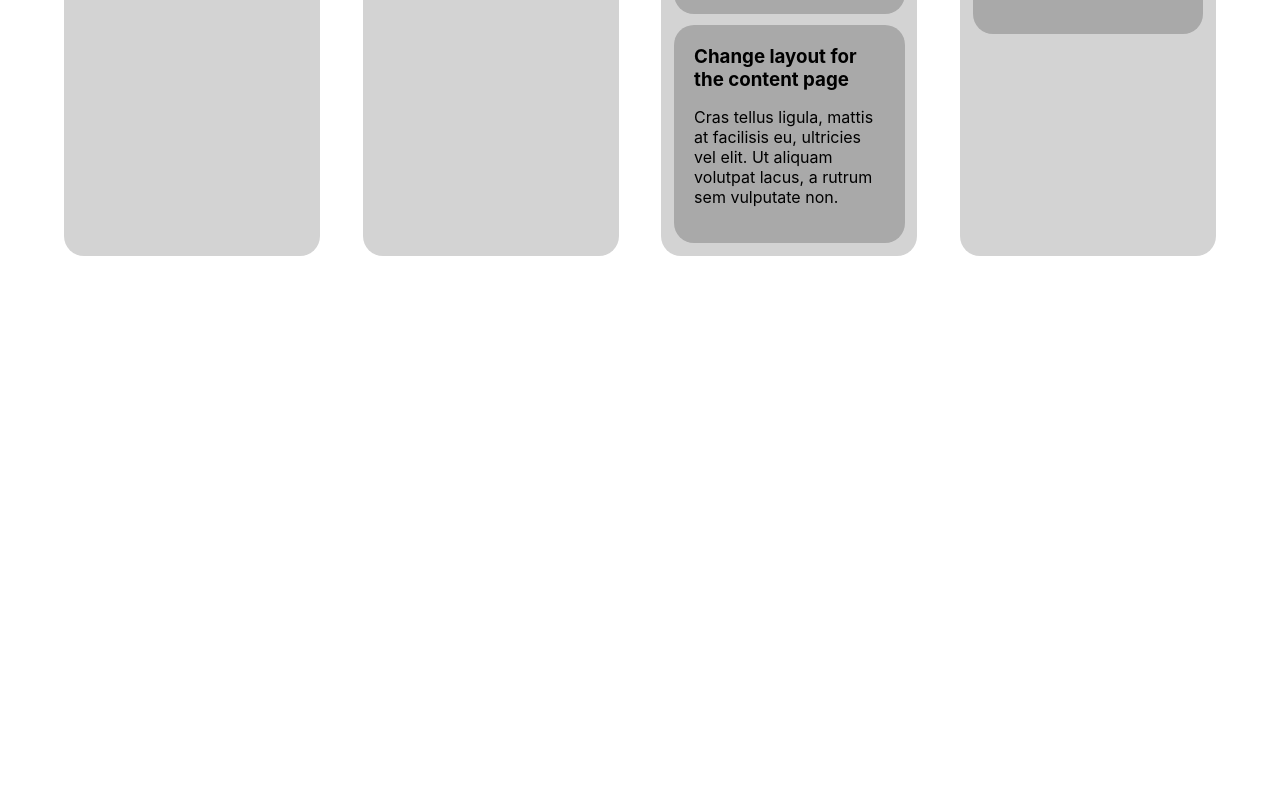
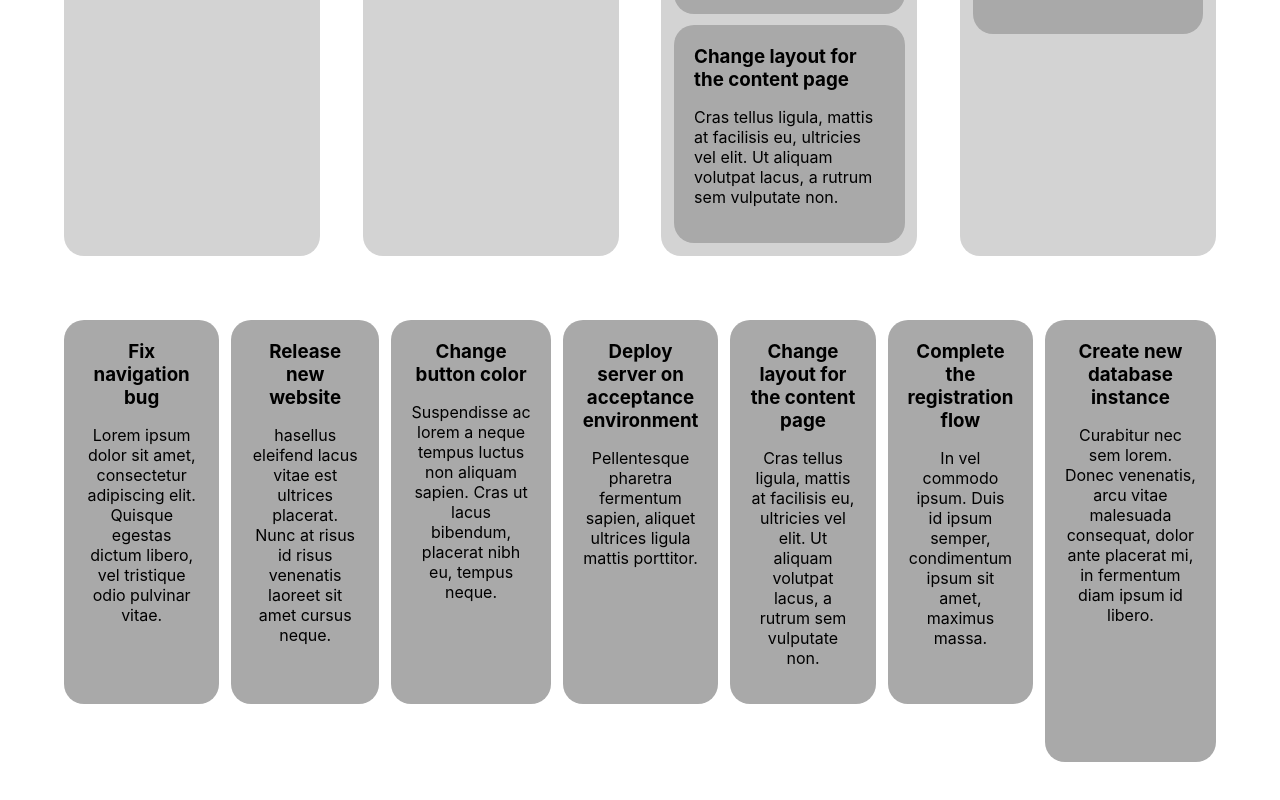
Before and after one commit to Tduncan14/reactprojectmanagement, a React (Create React App) app in the folder projectmanager/: page / in a window 1280 px wide. Shown: the part 724-1524 px from the top of the page. Before the commit the page ends 1044 px from the top, so only its background shows below. Built offline with nearby package versions, Linux system fonts and the light colour scheme.

Commit message:
keep moving forward

```diff
--- a/projectmanager/src/components/Ticket/Ticket.js
+++ b/projectmanager/src/components/Ticket/Ticket.js
@@ -10,6 +10,7 @@ const TicketWrapper = styled.div`
 
  &:not(:last-child){
      margin-bottom:5%;
+     margin-right:${props => !!props.marginRight ? '1%' : '0'};
  }
  `;
 
@@ -22,8 +23,8 @@ const TicketWrapper = styled.div`
   width:100%;`;
 
 
-  const Ticket = ({ticket}) =>(
-      <TicketWrapper>
+  const Ticket = ({ticket, marginRight}) =>(
+    <TicketWrapper  marginRight= {marginRight}>
           <Title>{ticket.title}</Title>
           <Body>{ticket.body}</Body>
       </TicketWrapper>
--- a/projectmanager/src/containers/App.js
+++ b/projectmanager/src/containers/App.js
@@ -2,6 +2,7 @@ import React,{Component} from 'react';
 import styled,{createGlobalStyle} from 'styled-components';
 import Board from './Board';
 import Header from '../components/Header/Header.js';
+import Tickets from '../containers/Ticket';
 
 
 const GlobalStyle = createGlobalStyle`
@@ -38,6 +39,7 @@ const AppWrapper = styled.div`
       <AppWrapper>
         <Header/>
         <Board lanes={lanes} dataSource ={'../assets/data.json'}/>
+        <Tickets dataSource ={'../assets/data.json'}/>
       </AppWrapper>
       </>
     )
--- a/projectmanager/src/containers/Board.js
+++ b/projectmanager/src/containers/Board.js
@@ -18,115 +18,118 @@ margin:5%;
 const  info = data;
 
 
-// class Board extends Component {
+class Board extends Component {
 
-//   constructor(){
-//       super()
+  constructor(props){
+      super(props)
 
-//     this.state={
-//         data:[],
-//         loading:true,
-//         error:''
-//     }
-//   }
+    this.state={
+        data:[],
+        loading:true,
+        error:'',
+        lanes:[]
+    }
+  }
 
 
-//   async componentDidMount(){
+  async componentDidMount(){
 
 
-//     try{
+    try{
 
-//         console.log(info,'info')
+         const lanes = this.props.lanes
+        console.log(info,'info')
 
-//         const tickets = await fetch('../assets/data.json')
+        const tickets = await fetch('../assets/data.json')
 
-//         console.log(tickets,'tickets')
-//         const ticketsJSON =  await tickets.json();
+        console.log(tickets,'tickets')
+        const ticketsJSON =  await tickets.json();
 
 
 
 
-//         if(ticketsJSON){
+        if(ticketsJSON){
 
-//             this.setState({
-//                 data:ticketsJSON,
-//                 loading:false
-//             })
-//         }
+            this.setState({
+                data:ticketsJSON,
+                loading:false,
+                lanes:lanes
+            })
+        }
 
-//     }
+    }
 
-//     catch(error){
+    catch(error){
 
-//         this.setState({
-//             error:error.message
-//         })
-//     }
+        this.setState({
+            error:error.message
+        })
+    }
 
 
 
 
 
 
-//   }
+  }
 
 
-//   render(){
-//        const {data,loading,error} = this.state;
+  render(){
+       const { lanes,data,loading,error} = this.state;
 
 
-//        const lanes = [
-//            {id:1,title:'To Do'},
-//            {id:2,title:'In Progress'},
-//            {id:3,title:'Review'},
-//            {id:4,title:'Done'}
-//        ]
+    //    const lanes = [
+    //        {id:1,title:'To Do'},
+    //        {id:2,title:'In Progress'},
+    //        {id:3,title:'Review'},
+    //        {id:4,title:'Done'}
+    //    ]
 
 
-//        console.log(this.state.data,'data')
-//     return(
-//         <BoardWrapper>
-//             {
-//             lanes.map(lane =>
-//              <Lane
-//                key={lane.id}
-//                title={lane.title}
-//                loading={loading}
-//                error={error}
-//                tickets={data.filter(
-//                    ticket => ticket.lane == lane.id
-//                )}
+       console.log(this.state.data,'data')
+    return(
+        <BoardWrapper>
+            {
+            lanes.map(lane =>
+             <Lane
+               key={lane.id}
+               title={lane.title}
+               loading={loading}
+               error={error}
+               tickets={data.filter(
+                   ticket => ticket.lane == lane.id
+               )}
 
 
-//                />)
-//             }
-//         </BoardWrapper>
-//     )
-//   }
+               />)
+            }
+        </BoardWrapper>
+    )
+  }
 
 
 
 
-// }
+}
 
 // expport a the function to hoc to create a new component
 
-const Board = ({lanes,loading,error,data}) => (
- <BoardWrapper>
-     {
-        lanes.map(lane =>(
-            <Lane
-            key={lane.id}
-            title={lane.title}
-            loadin={loading}
-            error={error}
-            tickets ={data.filter(ticket => ticket.lane === lane.id)}
-            />
-        ))
-     }
+// const Board = ({lanes,loading,error,data}) => (
+//  <BoardWrapper>
+//      {
+//         lanes.map(lane =>(
+//             <Lane
+//             key={lane.id}
+//             title={lane.title}
+//             loadin={loading}
+//             error={error}
+//             tickets ={data.filter(ticket => ticket.lane === lane.id)}
+//             />
+//         ))
+//      }
 
- </BoardWrapper>
-)
+//  </BoardWrapper>
+// )
 
 
 // export default Board;
--- /dev/null
+++ b/projectmanager/src/containers/Ticket.js
@@ -0,0 +1,37 @@
+import React from 'react';
+import styled from 'styled-components';
+import withDataFetching from '../withDataFetching';
+import Ticket from '../components/Ticket/Ticket';
+
+
+
+const TicketsWrapper = styled.div`
+ display:flex;
+ justify-content:space-between;
+ flex-direction:row;
+ margin:5%;
+
+
+ @media (max-width:768px){
+     flex-direction:column;
+ }`;
+
+
+const Alert = styled.div `
+ text-align:center;`;
+
+
+const Tickets =({ loading,data,error}) =>(
+
+<TicketsWrapper>
+{(loading || error) && <Alert>{
+    loading ? 'Loading...' : error}</Alert>}
+
+ {data.map(ticket => <Ticket key={ticket.id}  marginRight ticket ={ticket} />)}
+</TicketsWrapper>
+
+
+)
+
+
+export default withDataFetching(Tickets)
--- a/projectmanager/src/withDataFetching.js
+++ b/projectmanager/src/withDataFetching.js
@@ -1,11 +1,11 @@
-import React from 'react';
+import React,{Component} from 'react';
 
 // creating an highorder component that returns a  new component
 
 export default function withDataFetching(WrappedComponent){
 
 
-  return class extends React.Component{
+ class WithDataFetching extends Component{
 
     constructor(props){
         super(props);
@@ -53,4 +53,10 @@ export default function withDataFetching(WrappedComponent){
     )
   }
 }
+
+    WithDataFetching.displayName = `withDataFetching(${WrappedComponent.name})`;
+
+
+    return WithDataFetching;
+
 }
```
